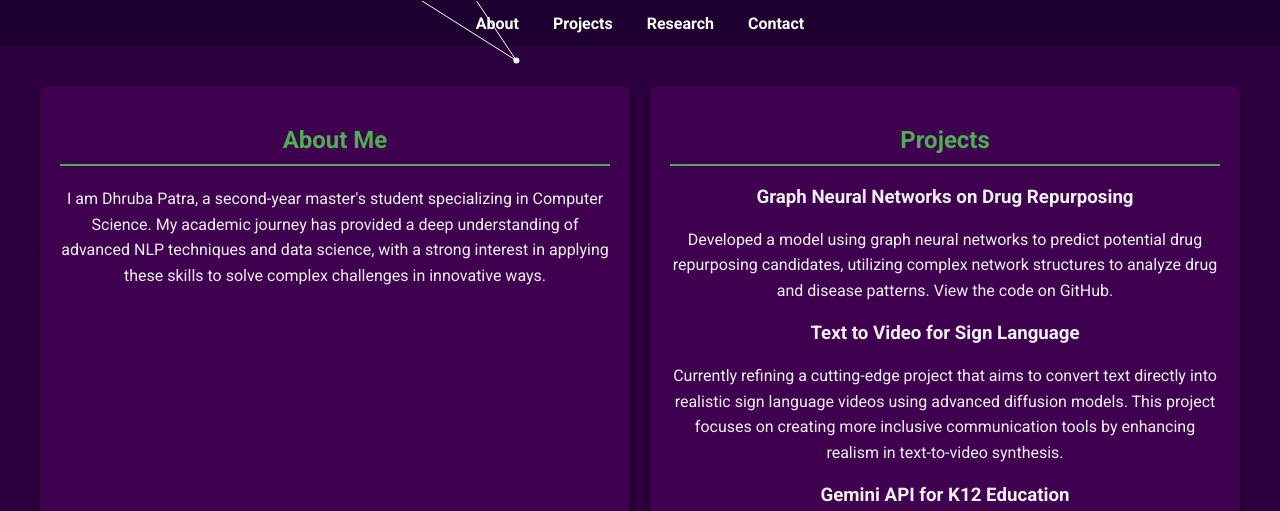
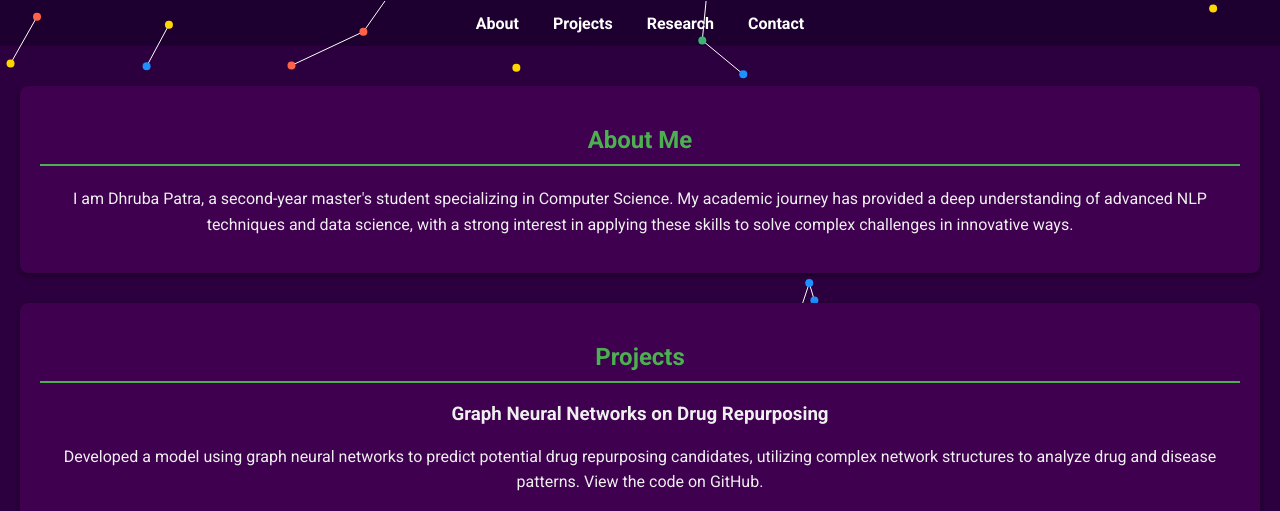
Before and after one commit to d1hr2uv/d1hr2uv.github.io, a plain HTML site: page index.html in a window 1280 px wide. Shown: the part 223-734 px from the top of the page. Drawn offline with nearby package versions, Linux system fonts and the light colour scheme; some packages are replaced by stand-ins of ours; a script that the page names is missing.

Commit message:
Update website with new features and styles

```diff
--- a/index.html
+++ b/index.html
@@ -46,16 +46,11 @@
             padding: 20px;
             max-width: 1200px;
             margin: 20px auto;
-            display: grid;
-            grid-template-columns: 1fr;
-            gap: 20px;
             position: relative;
             z-index: 10;
-        }
-        @media (min-width: 768px) {
-            .container {
-                grid-template-columns: repeat(2, 1fr);
-            }
+            display: flex;
+            flex-direction: column;
+            align-items: center;
         }
         .section {
             margin-bottom: 30px;
@@ -64,6 +59,7 @@
             border-radius: 8px;
             box-shadow: 0 2px 5px rgba(0,0,0,0.5);
             color: #f4f4f4;
+            width: 100%;
         }
         h2 {
             color: #4CAF50;
@@ -155,16 +151,6 @@
             border-radius: 5px;
             cursor: pointer;
             z-index: 10;
-        }
-        @media (max-width: 768px) {
-            .profile-photo {
-                position: static;
-                margin: 0 auto;
-                display: block;
-            }
-            .container {
-                grid-template-columns: 1fr;
-            }
         }
         .contact-form {
             display: flex;
@@ -259,6 +245,7 @@
     <div id="speech-bubble"></div>
     <script src="https://cdn.jsdelivr.net/npm/smooth-scroll@16.1.3/dist/smooth-scroll.polyfills.min.js"></script>
     <script src="https://cdn.jsdelivr.net/npm/gsap@3.9.1/dist/gsap.min.js"></script>
+    <script src="https://cdnjs.cloudflare.com/ajax/libs/lodash.js/4.17.21/lodash.min.js"></script>
     <script>
         document.addEventListener('DOMContentLoaded', function () {
             const scroll = new SmoothScroll('nav a[href*="#"]', {
@@ -281,17 +268,20 @@
             window.addEventListener('resize', resize);
             resize();
 
+            const numNodes = 100;
+            const maxDist = 100;
             const nodes = [];
             const edges = [];
-            const numNodes = 50;
-            const maxDist = 150;
+            const communities = [];
+            const colors = ['#FF6347', '#3CB371', '#1E90FF', '#FFD700'];
 
             for (let i = 0; i < numNodes; i++) {
                 nodes.push({
                     x: Math.random() * width,
                     y: Math.random() * height,
                     vx: (Math.random() - 0.5) * 2,
-                    vy: (Math.random() - 0.5) * 2
+                    vy: (Math.random() - 0.5) * 2,
+                    community: -1
                 });
             }
 
@@ -299,17 +289,49 @@
                 return Math.sqrt((node1.x - node2.x) ** 2 + (node1.y - node2.y) ** 2);
             }
 
+            function louvain() {
+                // Simplified Louvain algorithm to assign communities
+                const graph = {};
+                nodes.forEach((node, index) => {
+                    graph[index] = [];
+                    nodes.forEach((otherNode, otherIndex) => {
+                        if (index !== otherIndex && distance(node, otherNode) < maxDist) {
+                            graph[index].push(otherIndex);
+                        }
+                    });
+                });
+
+                let communityCount = 0;
+                Object.keys(graph).forEach(node => {
+                    if (nodes[node].community === -1) {
+                        const stack = [node];
+                        while (stack.length) {
+                            const currentNode = stack.pop();
+                            nodes[currentNode].community = communityCount;
+                            graph[currentNode].forEach(neighbor => {
+                                if (nodes[neighbor].community === -1) {
+                                    stack.push(neighbor);
+                                }
+                            });
+                        }
+                        communityCount++;
+                    }
+                });
+            }
+
             function update() {
                 edges.length = 0;
 
+                nodes.forEach(node => {
+                    node.x += node.vx;
+                    node.y += node.vy;
+
+                    if (node.x < 0 || node.x > width) node.vx *= -1;
+                    if (node.y < 0 || node.y > height) node.vy *= -1;
+                });
+
                 for (let i = 0; i < nodes.length; i++) {
                     const node1 = nodes[i];
-                    node1.x += node1.vx;
-                    node1.y += node1.vy;
-
-                    if (node1.x < 0 || node1.x > width) node1.vx *= -1;
-                    if (node1.y < 0 || node1.y > height) node1.vy *= -1;
-
                     for (let j = i + 1; j < nodes.length; j++) {
                         const node2 = nodes[j];
                         if (distance(node1, node2) < maxDist) {
@@ -322,22 +344,23 @@
             function draw() {
                 ctx.clearRect(0, 0, width, height);
 
-                ctx.fillStyle = '#FFF';
-                nodes.forEach(node => {
-                    ctx.beginPath();
-                    ctx.arc(node.x, node.y, 3, 0, Math.PI * 2);
-                    ctx.fill();
-                });
-
-                ctx.strokeStyle = '#FFF';
                 edges.forEach(edge => {
+                    ctx.strokeStyle = '#FFF';
                     ctx.beginPath();
                     ctx.moveTo(edge.node1.x, edge.node1.y);
                     ctx.lineTo(edge.node2.x, edge.node2.y);
                     ctx.stroke();
                 });
+
+                nodes.forEach(node => {
+                    ctx.fillStyle = colors[node.community % colors.length];
+                    ctx.beginPath();
+                    ctx.arc(node.x, node.y, 4, 0, Math.PI * 2);
+                    ctx.fill();
+                });
             }
 
+            louvain();
             function animate() {
                 update();
                 draw();
```
